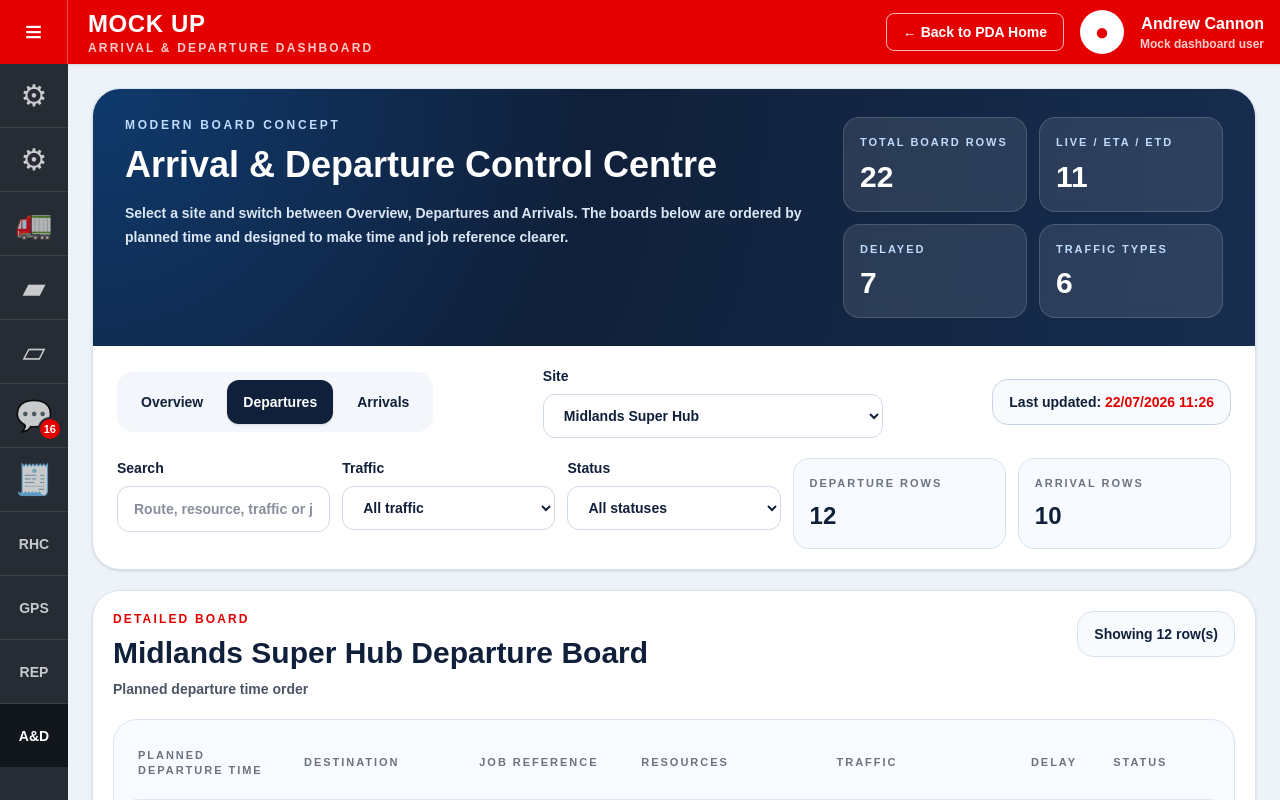
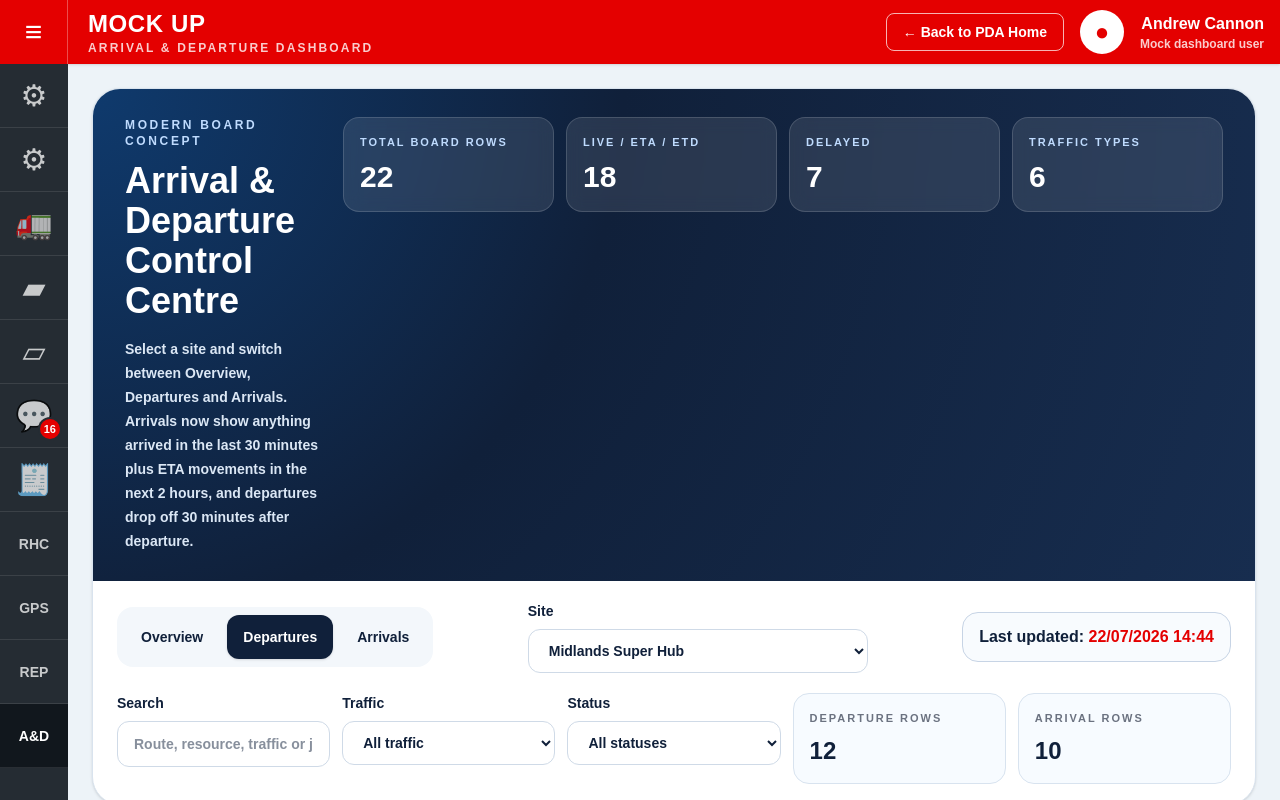
Before and after one commit to acannon76/rugby-league-supporter-web, a Next.js app: page /internal/app-ideas/link-message-mock/arrivals-departures in a window 1280 px wide. Both pictures are taken after a click on the button "Departures". Shown: the top 800 px of the page. Built offline with nearby package versions, Linux system fonts and the light colour scheme.

Commit message:
arrival and departure added

```diff
--- a/src/app/internal/app-ideas/link-message-mock/arrivals-departures/page.tsx
+++ b/src/app/internal/app-ideas/link-message-mock/arrivals-departures/page.tsx
@@ -1,7 +1,7 @@
 "use client";
 
 import Link from "next/link";
-import { type ReactNode, useMemo, useState } from "react";
+import { type ReactNode, useEffect, useMemo, useState } from "react";
 
 import {
   arrivalBoardRows,
@@ -61,38 +61,42 @@ const sidebarItems: SidebarItem[] = [
   { label: "A&D Dashboard", icon: "A&D", href: "/internal/app-ideas/link-message-mock/arrivals-departures", active: true },
 ];
 
+const departureOffsets = [-24, -10, 6, 22, 38, 54, 72, 89, 104, 118, 134, 149];
+const arrivalOffsets = [-28, -18, -6, 9, 24, 39, 57, 74, 93, 111];
+
 export default function ArrivalsDeparturesPage() {
   const [boardView, setBoardView] = useState<BoardView>("Overview");
   const [selectedSite, setSelectedSite] = useState<SiteOption>("Midlands Super Hub");
   const [search, setSearch] = useState("");
   const [trafficFilter, setTrafficFilter] = useState<ArrivalDepartureRow["traffic"] | "All">("All");
   const [statusFilter, setStatusFilter] = useState<MovementStatus | "All">("All");
+  const [refreshTime, setRefreshTime] = useState(() => new Date());
+
+  useEffect(() => {
+    const interval = window.setInterval(() => {
+      setRefreshTime(new Date());
+    }, 60000);
+
+    return () => window.clearInterval(interval);
+  }, []);
 
   const selectedDepartureRows = useMemo(
-    () =>
-      arrivalDepartureRows.map((row) => ({
-        ...row,
-        departing: selectedSite,
-      })),
-    [selectedSite],
+    () => buildDynamicRows(arrivalDepartureRows, "Departures", selectedSite, refreshTime),
+    [selectedSite, refreshTime],
   );
 
   const selectedArrivalRows = useMemo(
-    () =>
-      arrivalBoardRows.map((row) => ({
-        ...row,
-        destination: selectedSite,
-      })),
-    [selectedSite],
+    () => buildDynamicRows(arrivalBoardRows, "Arrivals", selectedSite, refreshTime),
+    [selectedSite, refreshTime],
   );
 
   const departureRows = useMemo(
-    () => filterRows(selectedDepartureRows, search, trafficFilter, statusFilter, "Departures"),
-    [selectedDepartureRows, search, trafficFilter, statusFilter],
+    () => filterRows(selectedDepartureRows, search, trafficFilter, statusFilter, "Departures", refreshTime),
+    [selectedDepartureRows, search, trafficFilter, statusFilter, refreshTime],
   );
   const arrivalRows = useMemo(
-    () => filterRows(selectedArrivalRows, search, trafficFilter, statusFilter, "Arrivals"),
-    [selectedArrivalRows, search, trafficFilter, statusFilter],
+    () => filterRows(selectedArrivalRows, search, trafficFilter, statusFilter, "Arrivals", refreshTime),
+    [selectedArrivalRows, search, trafficFilter, statusFilter, refreshTime],
   );
 
   const combinedRows = [...departureRows, ...arrivalRows];
@@ -120,11 +124,11 @@ export default function ArrivalsDeparturesPage() {
                   <p className="text-xs font-black uppercase tracking-[0.22em] text-[#bfdbfe]">Modern board concept</p>
                   <h1 className="mt-3 text-3xl font-black sm:text-4xl">Arrival & Departure Control Centre</h1>
                   <p className="mt-4 max-w-3xl text-sm font-bold leading-6 text-[#dbe7f5]">
-                    Select a site and switch between Overview, Departures and Arrivals. The boards below are ordered by planned time and designed to make time and job reference clearer.
+                    Select a site and switch between Overview, Departures and Arrivals. Arrivals now show anything arrived in the last 30 minutes plus ETA movements in the next 2 hours, and departures drop off 30 minutes after departure.
                   </p>
                 </div>
 
-                <div className="grid grid-cols-1 gap-3 sm:grid-cols-2 xl:min-w-[380px]">
+                <div className="grid grid-cols-1 gap-3 sm:grid-cols-2 xl:grid-cols-4 xl:min-w-[880px]">
                   <HeroStat label="Total board rows" value={String(combinedRows.length)} />
                   <HeroStat label="Live / ETA / ETD" value={String(activeCount)} />
                   <HeroStat label="Delayed" value={String(delayedCount)} />
@@ -164,8 +168,8 @@ export default function ArrivalsDeparturesPage() {
                   </select>
                 </FilterField>
 
-                <div className="rounded-2xl border border-[#c7d4e5] bg-[#f8fbfe] px-4 py-3 text-sm font-black text-[#10203a] xl:justify-self-end">
-                  Last updated: <span className="text-[#e40000]">22/07/2026 11:26</span>
+                <div className="rounded-2xl border border-[#c7d4e5] bg-[#f8fbfe] px-4 py-3 text-base font-black text-[#10203a] xl:justify-self-end">
+                  Last updated: <span className="text-[#e40000]">{formatDateTime(refreshTime)}</span>
                 </div>
               </div>
 
@@ -228,11 +232,7 @@ export default function ArrivalsDeparturesPage() {
 
           {boardView === "Departures" || boardView === "Overview" ? (
             <section className="mt-5">
-              <DepartureBoardTable
-                site={selectedSite}
-                rows={departureRows}
-                hidden={boardView !== "Departures"}
-              />
+              <DepartureBoardTable site={selectedSite} rows={departureRows} hidden={boardView !== "Departures"} />
             </section>
           ) : null}
 
@@ -247,17 +247,58 @@ export default function ArrivalsDeparturesPage() {
   );
 }
 
+function buildDynamicRows(rows: ArrivalDepartureRow[], mode: BoardMode, selectedSite: string, now: Date) {
+  const offsets = mode === "Departures" ? departureOffsets : arrivalOffsets;
+
+  return rows.map((row, index) => {
+    const offset = offsets[index % offsets.length];
+    const primaryDate = addMinutes(now, offset);
+    const primaryTime = formatDateTime(primaryDate);
+
+    if (mode === "Departures") {
+      return {
+        ...row,
+        departing: selectedSite,
+        departureDateTime: primaryTime,
+        departureStatus: (offset < 0 ? "Actual" : offset <= 45 ? "ETD" : "Planned") as MovementStatus,
+      };
+    }
+
+    return {
+      ...row,
+      destination: selectedSite,
+      arrivalDateTime: primaryTime,
+      arrivalStatus: (offset <= 0 ? "Actual" : "ETA") as MovementStatus,
+    };
+  });
+}
+
 function filterRows(
   rows: ArrivalDepartureRow[],
   search: string,
   trafficFilter: ArrivalDepartureRow["traffic"] | "All",
   statusFilter: MovementStatus | "All",
   mode: BoardMode,
+  now: Date,
 ) {
   const term = search.trim().toLowerCase();
+  const nowMs = now.getTime();
+  const lowerDepartureWindow = nowMs - 30 * 60 * 1000;
+  const lowerArrivalWindow = nowMs - 30 * 60 * 1000;
+  const upperArrivalWindow = nowMs + 120 * 60 * 1000;
 
   return [...rows]
     .filter((row) => {
+      const primaryTimeMs = parseDateTime(getPrimaryTimeForMode(row, mode));
+
+      if (mode === "Departures" && primaryTimeMs < lowerDepartureWindow) {
+        return false;
+      }
+
+      if (mode === "Arrivals" && (primaryTimeMs < lowerArrivalWindow || primaryTimeMs > upperArrivalWindow)) {
+        return false;
+      }
+
       if (trafficFilter !== "All" && row.traffic !== trafficFilter) {
         return false;
       }
@@ -277,6 +318,18 @@ function filterRows(
       return haystack.includes(term);
     })
     .sort((a, b) => parseDateTime(getPrimaryTimeForMode(a, mode)) - parseDateTime(getPrimaryTimeForMode(b, mode)));
+}
+
+function addMinutes(date: Date, minutes: number) {
+  return new Date(date.getTime() + minutes * 60 * 1000);
+}
+
+function pad(value: number) {
+  return String(value).padStart(2, "0");
+}
+
+function formatDateTime(date: Date) {
+  return `${pad(date.getDate())}/${pad(date.getMonth() + 1)}/${date.getFullYear()} ${pad(date.getHours())}:${pad(date.getMinutes())}`;
 }
 
 function parseDateTime(dateTime: string) {
@@ -357,7 +410,7 @@ function BoardCard({
 
 function CompactBoardList({ rows, mode, emptyText }: { rows: ArrivalDepartureRow[]; mode: BoardMode; emptyText: string }) {
   if (!rows.length) {
-    return <p className="rounded-2xl border border-dashed border-[#cbd5e1] bg-white px-4 py-5 text-sm font-bold text-[#6b7280]">{emptyText}</p>;
+    return <p className="rounded-2xl border border-dashed border-[#cbd5e1] bg-white px-4 py-5 text-base font-bold text-[#6b7280]">{emptyText}</p>;
   }
 
   return (
@@ -369,14 +422,14 @@ function CompactBoardList({ rows, mode, emptyText }: { rows: ArrivalDepartureRow
 
         return (
           <div key={`${row.jobReference}-${index}`} className="rounded-2xl border border-white/70 bg-white px-4 py-4 shadow-sm">
-            <div className="grid grid-cols-1 gap-3 lg:grid-cols-[220px_1fr_auto] lg:items-center">
+            <div className="grid grid-cols-1 gap-3 lg:grid-cols-[250px_1fr_auto] lg:items-center">
               <div>
-                <p className="text-lg font-black text-[#10203a]">{time}</p>
-                <p className="mt-1 text-sm font-black text-[#e40000]">{row.jobReference}</p>
+                <p className="text-xl font-black text-[#10203a]">{time}</p>
+                <p className="mt-1 text-base font-black text-[#e40000]">{row.jobReference}</p>
               </div>
               <div>
-                <p className="text-base font-black text-[#10203a]">{mode === "Departures" ? `Destination: ${route}` : `Origin: ${route}`}</p>
-                <p className="mt-1 text-sm font-bold text-[#4b5563]">{row.resources}</p>
+                <p className="text-lg font-black text-[#10203a]">{mode === "Departures" ? `Destination: ${route}` : `Origin: ${route}`}</p>
+                <p className="mt-1 text-base font-bold text-[#4b5563]">{row.resources}</p>
               </div>
               <div className="flex flex-wrap items-center gap-2 lg:justify-end">
                 <TrafficBadge value={row.traffic} />
@@ -396,31 +449,31 @@ function DepartureBoardTable({ site, rows, hidden }: { site: string; rows: Arriv
       <BoardHeader title={`${site} Departure Board`} subtitle="Planned departure time order" rowCount={rows.length} />
 
       <div className="mt-5 overflow-x-auto rounded-[24px] border border-[#dbe5f0] bg-[#f8fbff] p-2">
-        <table className="min-w-full border-separate border-spacing-y-2 text-sm">
+        <table className="min-w-full border-separate border-spacing-y-2 text-base">
           <thead>
-            <tr className="text-left text-[11px] font-black uppercase tracking-[0.18em] text-[#6b7280]">
-              <th className="px-4 py-3">Planned departure time</th>
-              <th className="px-4 py-3">Destination</th>
-              <th className="px-4 py-3">Job reference</th>
-              <th className="px-4 py-3">Resources</th>
-              <th className="px-4 py-3">Traffic</th>
-              <th className="px-4 py-3">Delay</th>
-              <th className="px-4 py-3">Status</th>
+            <tr className="text-left text-[12px] font-black uppercase tracking-[0.18em] text-[#6b7280]">
+              <th className="px-4 py-4">Planned departure time</th>
+              <th className="px-4 py-4">Destination</th>
+              <th className="px-4 py-4">Job reference</th>
+              <th className="px-4 py-4">Resources</th>
+              <th className="px-4 py-4">Traffic</th>
+              <th className="px-4 py-4">Delay</th>
+              <th className="px-4 py-4">Status</th>
             </tr>
           </thead>
           <tbody>
             {rows.length ? (
               rows.map((row, index) => (
                 <tr key={`${row.jobReference}-${index}`}>
-                  <td className="rounded-l-2xl border-y border-l border-[#e2e8f0] bg-white px-4 py-4">
+                  <td className="rounded-l-2xl border-y border-l border-[#e2e8f0] bg-white px-4 py-5">
                     <DateTimePill dateTime={row.departureDateTime} status={row.departureStatus} delay={row.delay} />
                   </td>
-                  <td className="border-y border-[#e2e8f0] bg-white px-4 py-4 font-bold text-[#10203a]">{row.destination}</td>
-                  <td className="border-y border-[#e2e8f0] bg-white px-4 py-4 text-base font-black text-[#10203a]">{row.jobReference}</td>
-                  <td className="border-y border-[#e2e8f0] bg-white px-4 py-4 font-bold text-[#4b5563]">{row.resources}</td>
-                  <td className="border-y border-[#e2e8f0] bg-white px-4 py-4"><TrafficBadge value={row.traffic} /></td>
-                  <td className="border-y border-[#e2e8f0] bg-white px-4 py-4 text-base font-black text-[#10203a]">{row.delay}</td>
-                  <td className="rounded-r-2xl border-y border-r border-[#e2e8f0] bg-white px-4 py-4"><StatusBadge status={row.departureStatus} delay={row.delay} /></td>
+                  <td className="border-y border-[#e2e8f0] bg-white px-4 py-5 text-lg font-black text-[#10203a]">{row.destination}</td>
+                  <td className="border-y border-[#e2e8f0] bg-white px-4 py-5 text-lg font-black text-[#10203a]">{row.jobReference}</td>
+                  <td className="border-y border-[#e2e8f0] bg-white px-4 py-5 text-base font-bold text-[#4b5563]">{row.resources}</td>
+                  <td className="border-y border-[#e2e8f0] bg-white px-4 py-5"><TrafficBadge value={row.traffic} /></td>
+                  <td className="border-y border-[#e2e8f0] bg-white px-4 py-5 text-lg font-black text-[#10203a]">{row.delay}</td>
+                  <td className="rounded-r-2xl border-y border-r border-[#e2e8f0] bg-white px-4 py-5"><StatusBadge status={row.departureStatus} delay={row.delay} /></td>
                 </tr>
               ))
             ) : (
@@ -439,31 +492,31 @@ function ArrivalBoardTable({ site, rows, hidden }: { site: string; rows: Arrival
       <BoardHeader title={`${site} Arrival Board`} subtitle="Planned arrival time order" rowCount={rows.length} />
 
       <div className="mt-5 overflow-x-auto rounded-[24px] border border-[#dbe5f0] bg-[#f8fbff] p-2">
-        <table className="min-w-full border-separate border-spacing-y-2 text-sm">
+        <table className="min-w-full border-separate border-spacing-y-2 text-base">
           <thead>
-            <tr className="text-left text-[11px] font-black uppercase tracking-[0.18em] text-[#6b7280]">
-              <th className="px-4 py-3">Planned arrival time</th>
-              <th className="px-4 py-3">Origin</th>
-              <th className="px-4 py-3">Job reference</th>
-              <th className="px-4 py-3">Traffic</th>
-              <th className="px-4 py-3">Resources</th>
-              <th className="px-4 py-3">Delay</th>
-              <th className="px-4 py-3">Status</th>
+            <tr className="text-left text-[12px] font-black uppercase tracking-[0.18em] text-[#6b7280]">
+              <th className="px-4 py-4">Planned arrival time</th>
+              <th className="px-4 py-4">Origin</th>
+              <th className="px-4 py-4">Job reference</th>
+              <th className="px-4 py-4">Traffic</th>
+              <th className="px-4 py-4">Resources</th>
+              <th className="px-4 py-4">Delay</th>
+              <th className="px-4 py-4">Status</th>
             </tr>
           </thead>
           <tbody>
             {rows.length ? (
               rows.map((row, index) => (
                 <tr key={`${row.jobReference}-${index}`}>
-                  <td className="rounded-l-2xl border-y border-l border-[#e2e8f0] bg-white px-4 py-4">
+                  <td className="rounded-l-2xl border-y border-l border-[#e2e8f0] bg-white px-4 py-5">
                     <DateTimePill dateTime={row.arrivalDateTime} status={row.arrivalStatus} delay={row.delay} />
                   </td>
-                  <td className="border-y border-[#e2e8f0] bg-white px-4 py-4 font-bold text-[#10203a]">{row.departing}</td>
-                  <td className="border-y border-[#e2e8f0] bg-white px-4 py-4 text-base font-black text-[#10203a]">{row.jobReference}</td>
-                  <td className="border-y border-[#e2e8f0] bg-white px-4 py-4"><TrafficBadge value={row.traffic} /></td>
-                  <td className="border-y border-[#e2e8f0] bg-white px-4 py-4 font-bold text-[#4b5563]">{row.resources}</td>
-                  <td className="border-y border-[#e2e8f0] bg-white px-4 py-4 text-base font-black text-[#10203a]">{row.delay}</td>
-                  <td className="rounded-r-2xl border-y border-r border-[#e2e8f0] bg-white px-4 py-4"><StatusBadge status={row.arrivalStatus} delay={row.delay} /></td>
+                  <td className="border-y border-[#e2e8f0] bg-white px-4 py-5 text-lg font-black text-[#10203a]">{row.departing}</td>
+                  <td className="border-y border-[#e2e8f0] bg-white px-4 py-5 text-lg font-black text-[#10203a]">{row.jobReference}</td>
+                  <td className="border-y border-[#e2e8f0] bg-white px-4 py-5"><TrafficBadge value={row.traffic} /></td>
+                  <td className="border-y border-[#e2e8f0] bg-white px-4 py-5 text-base font-bold text-[#4b5563]">{row.resources}</td>
+                  <td className="border-y border-[#e2e8f0] bg-white px-4 py-5 text-lg font-black text-[#10203a]">{row.delay}</td>
+                  <td className="rounded-r-2xl border-y border-r border-[#e2e8f0] bg-white px-4 py-5"><StatusBadge status={row.arrivalStatus} delay={row.delay} /></td>
                 </tr>
               ))
             ) : (
@@ -481,10 +534,10 @@ function BoardHeader({ title, subtitle, rowCount }: { title: string; subtitle: s
     <div className="flex flex-col gap-4 lg:flex-row lg:items-start lg:justify-between">
       <div>
         <p className="text-xs font-black uppercase tracking-[0.18em] text-[#e40000]">Detailed board</p>
-        <h2 className="mt-2 text-3xl font-black text-[#10203a]">{title}</h2>
-        <p className="mt-2 text-sm font-bold text-[#4b5563]">{subtitle}</p>
+        <h2 className="mt-2 text-4xl font-black text-[#10203a]">{title}</h2>
+        <p className="mt-2 text-base font-bold text-[#4b5563]">{subtitle}</p>
       </div>
-      <div className="rounded-2xl border border-[#d7e2ef] bg-[#f8fbfe] px-4 py-3 text-sm font-black text-[#10203a]">
+      <div className="rounded-2xl border border-[#d7e2ef] bg-[#f8fbfe] px-4 py-3 text-base font-black text-[#10203a]">
         Showing {rowCount} row(s)
       </div>
     </div>
@@ -494,7 +547,7 @@ function BoardHeader({ title, subtitle, rowCount }: { title: string; subtitle: s
 function EmptyRow({ colSpan }: { colSpan: number }) {
   return (
     <tr>
-      <td colSpan={colSpan} className="rounded-2xl bg-white px-4 py-10 text-center text-sm font-bold text-[#6b7280]">
+      <td colSpan={colSpan} className="rounded-2xl bg-white px-4 py-10 text-center text-base font-bold text-[#6b7280]">
         No rows match the current filters.
       </td>
     </tr>
@@ -503,7 +556,7 @@ function EmptyRow({ colSpan }: { colSpan: number }) {
 
 function TrafficBadge({ value }: { value: string }) {
   return (
-    <span className="inline-flex rounded-full bg-[#ecf5ff] px-3 py-1 text-xs font-black uppercase tracking-[0.12em] text-[#0f3a6d] ring-1 ring-[#bfdbfe]">
+    <span className="inline-flex rounded-full bg-[#ecf5ff] px-4 py-2 text-sm font-black uppercase tracking-[0.12em] text-[#0f3a6d] ring-1 ring-[#bfdbfe]">
       {value}
     </span>
   );
@@ -517,7 +570,7 @@ function StatusBadge({ status, delay }: { status: MovementStatus; delay: string
       ? "border-[#f59e0b] bg-[#fff7ed] text-[#b45309]"
       : "border-[#16a34a] bg-[#edfdf1] text-[#166534]";
 
-  return <span className={`inline-flex rounded-full border px-3 py-1 text-xs font-black uppercase tracking-[0.14em] ${classes}`}>{status}</span>;
+  return <span className={`inline-flex rounded-full border px-4 py-2 text-sm font-black uppercase tracking-[0.14em] ${classes}`}>{status}</span>;
 }
 
 function DateTimePill({ dateTime, status, delay }: { dateTime: string; status: MovementStatus; delay: string }) {
@@ -528,7 +581,7 @@ function DateTimePill({ dateTime, status, delay }: { dateTime: string; status: M
       ? "bg-[#f59e0b] text-white"
       : "bg-[#16a34a] text-white";
 
-  return <span className={`inline-flex rounded-xl px-3 py-2 text-sm font-black ${classes}`}>{dateTime}</span>;
+  return <span className={`inline-flex rounded-xl px-4 py-3 text-base font-black ${classes}`}>{dateTime}</span>;
 }
 
 function OfficeHeader({ title, subtitle }: { title: string; subtitle: string }) {
```
